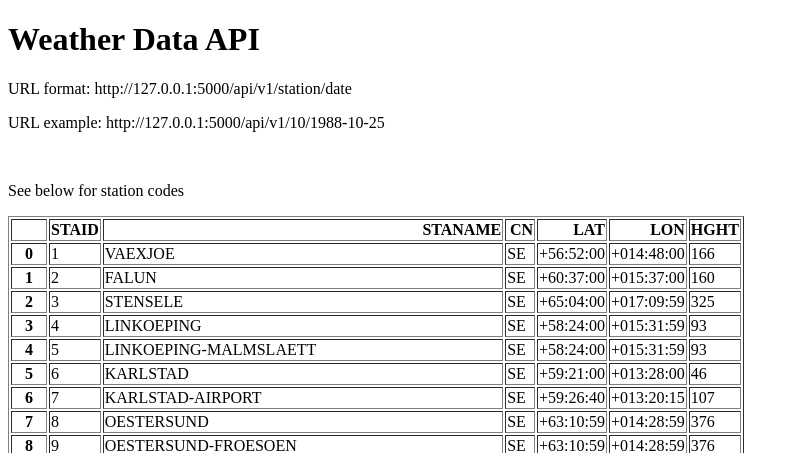
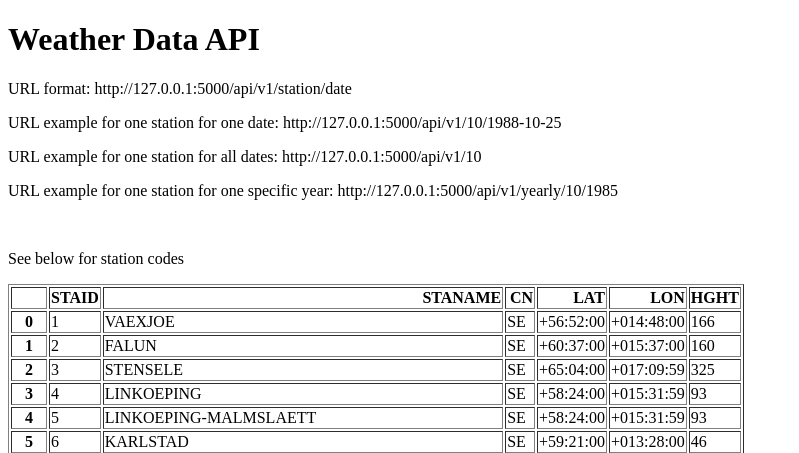
Before and after one commit to flaviamedici/weather-app-python, a Flask app: page / in a window 1280 px wide. Shown: the top 453 px of the page, without its empty margins (0-799 px from the left). Run offline with Flask 3, Linux system fonts and the light colour scheme.

Commit message:
Adding more URL endpoints for yearly and all data

```diff
--- a/main.py
+++ b/main.py
@@ -14,7 +14,23 @@ def home():
 def about(station, date):
     filename = 'data_small/TG_STAID' + str(station).zfill(6) + '.txt'
     df = pd.read_csv(filename, skiprows=20, parse_dates=["    DATE"])
-    temperature = df.loc[df["    DATE"] == "1985-03-06"]['   TG'].squeeze() / 10
+    temperature = df.loc[df["    DATE"] == date]['   TG'].squeeze() / 10
     return {"station": station, "date": date, "temperature": temperature}
 
+@app.route('/api/v1/<station>')
+def all_data(station):
+    filename = 'data_small/TG_STAID' + str(station).zfill(6) + '.txt'
+    df = pd.read_csv(filename, skiprows=20, parse_dates=["    DATE"])
+    result = df.to_dict(orient='records')
+    return result
+
+@app.route('/api/v1/yearly/<station>/<year>')
+def yearly(station, year):
+    filename = 'data_small/TG_STAID' + str(station).zfill(6) + '.txt'
+    df = pd.read_csv(filename, skiprows=20)
+    df["    DATE"] = df["    DATE"].astype(str)
+    result = df[df["    DATE"].str.startswith(str(year))].to_dict(orient='records')
+    return result
+
+
 app.run(debug=True)
--- a/templates/home.html
+++ b/templates/home.html
@@ -7,7 +7,9 @@
 <body>
     <h1>Weather Data API</h1>
     <p>URL format: http://127.0.0.1:5000/api/v1/station/date</p>
-    <p>URL example: http://127.0.0.1:5000/api/v1/10/1988-10-25</p>
+    <p>URL example for one station for one date: http://127.0.0.1:5000/api/v1/10/1988-10-25</p>
+    <p>URL example for one station for all dates: http://127.0.0.1:5000/api/v1/10</p>
+    <p>URL example for one station for one specific year: http://127.0.0.1:5000/api/v1/yearly/10/1985</p>
     <br>
     <p>See below for station codes</p>
     <p>{{data|safe}}</p>
```
